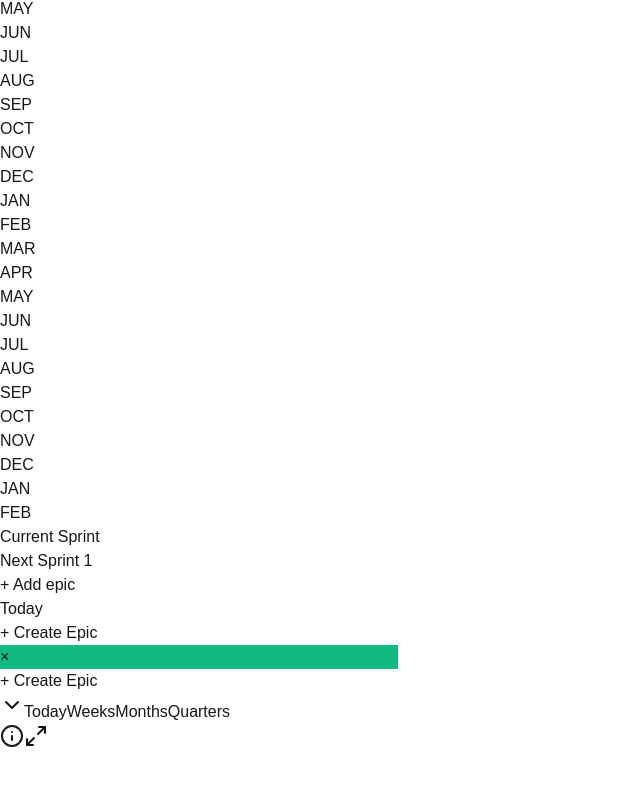
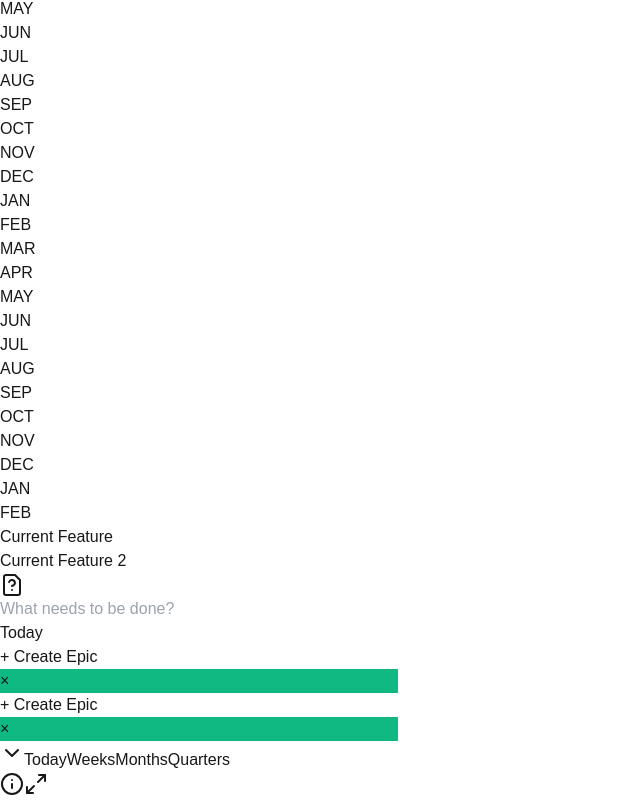
Before and after one commit to marcuapps/jira-like-interface, a Next.js app: page /timeline2 in a window 1280 px wide. Shown: the part 1210-2013 px from the top of the page, without its empty margins (0-640 px from the left). Before the commit the page ends 1965 px from the top, so only its background shows below. Built offline with nearby package versions, Linux system fonts and the light colour scheme.

Commit message:
Add adding new epics

```diff
--- /dev/null
+++ b/src/components/EpicNameTextInput.tsx
@@ -0,0 +1,45 @@
+import React, { InputHTMLAttributes, forwardRef } from 'react';
+
+interface TextInputProps extends InputHTMLAttributes<HTMLInputElement> {
+  icon?: React.ReactNode;
+  placeholder?: string;
+  value?: string;
+  onChange?: (e: React.ChangeEvent<HTMLInputElement>) => void;
+  onEnter?: (value: string) => void;
+  className?: string;
+}
+
+const EpicNameTextInput = forwardRef<HTMLInputElement, TextInputProps>(
+  ({ icon, placeholder, value, onChange, onEnter, className, ...props }, ref) => {
+    return (
+      <div className="relative flex items-center w-full max-w-md">
+        {icon && (
+          <div className="absolute left-3 flex items-center justify-center">
+            {icon}
+          </div>
+        )}
+        <input
+          ref={ref}
+          type="text"
+          placeholder={placeholder}
+          value={value}
+          onChange={onChange}
+          onKeyDown={(e) => {
+            if (e.key === 'Enter' && onEnter) {
+              e.preventDefault();
+              onEnter(e.currentTarget.value);
+            }
+          }}
+          className={`w-full py-2 px-3 ${
+            icon ? 'pl-10' : 'pl-3'
+          } border border-gray-300 bg-white rounded-md shadow-sm focus:outline-none focus:ring-2 focus:ring-indigo-500 focus:border-indigo-500 text-sm ${className}`}
+          {...props}
+        />
+      </div>
+    );
+  }
+);
+
+EpicNameTextInput.displayName = 'TextInput';
+
+export default EpicNameTextInput;
--- a/src/components/NewScrollableTimeline.tsx
+++ b/src/components/NewScrollableTimeline.tsx
@@ -5,7 +5,8 @@ import React, { useState, useRef, useEffect } from 'react';
 import { Sprint, Epic } from '@/lib/types';
 import { getQuarterProgress } from '@/utils/dateUtils';
 import DayTilesRow from './DayTilesRow';
-import { ChevronDown, Maximize2, Info } from 'lucide-react';
+import { ChevronDown, Maximize2, Info, FileQuestion } from 'lucide-react';
+import EpicNameTextInput from './EpicNameTextInput';
 
 type TimeUnit = 'Weeks' | 'Months' | 'Quarters';
 
@@ -14,7 +15,7 @@ interface ScrollableTimelineViewProps {
   onCreateEpic?: (sprintId: string) => void;
   onUpdateEpic?: (epicId: string, updates: Partial<Epic>) => void;
   onDeleteEpic?: (epicId: string) => void;
-  onCreateSprint?: (sprintId: string) => void;
+  onCreateNewEpic?: (sprintId: string, name: string) => void;
 }
 
 const ScrollableTimeline: React.FC<ScrollableTimelineViewProps> = ({
@@ -22,7 +23,7 @@ const ScrollableTimeline: React.FC<ScrollableTimelineViewProps> = ({
   onCreateEpic,
   onUpdateEpic,
   onDeleteEpic,
-  onCreateSprint,
+  onCreateNewEpic,
 }) => {
   // Get today's date
   const today = new Date();
@@ -34,6 +35,7 @@ const ScrollableTimeline: React.FC<ScrollableTimelineViewProps> = ({
   const defaultEndDate = new Date(today);
   defaultEndDate.setFullYear(today.getFullYear() + 2);
 
+  const [inputValue, setInputValue] = useState('');
   const [timeUnit, setTimeUnit] = useState<TimeUnit>('Months');
   const [visibleStartDate, setVisibleStartDate] = useState<Date>(new Date(defaultStartDate));
   const [visibleEndDate, setVisibleEndDate] = useState<Date>(new Date(defaultEndDate));
@@ -497,8 +499,20 @@ const handleEpicMouseDown = (
 };
 
 const handleAddSprint = (sprintId: string) => {
-  onCreateSprint && onCreateSprint(sprintId);
+  // onCreateSprint && onCreateSprint(sprintId);
+  onCreateNewEpic && onCreateNewEpic(sprintId);
 }
+
+const handleEnterPress = (value: string) => {
+  console.log('Enter pressed with value:', value);
+  // Add your action logic here
+  // For example: submit the form, add a todo item, etc.
+
+  onCreateNewEpic && onCreateNewEpic(sprints[0].id, value);
+
+  // Optionally clear the input after action
+  setInputValue('');
+};
 
   return (
     <div className="flex flex-col border border-gray-200 rounded">
@@ -514,7 +528,7 @@ const handleAddSprint = (sprintId: string) => {
           {/* Headers that scroll with content */}
           <div className="flex border-b border-gray-200">
             {/* Fixed left sidebar */}
-            <div className="flex-shrink-0 w-48 border-r border-gray-200 bg-white sticky left-0 z-20">
+            <div className="flex-shrink-0 w-96 border-r border-gray-200 bg-white sticky left-0 z-20">
               <div className="h-8"></div>
             </div>
 
@@ -548,7 +562,7 @@ const handleAddSprint = (sprintId: string) => {
           {/* Content area */}
           <div className="flex">
             {/* Fixed sprint names sidebar */}
-            <div className="flex-shrink-0 w-48 border-r border-gray-200 sticky left-0 bg-white z-10">
+            {/* <div className="flex-shrink-0 w-96 border-r border-gray-200 sticky left-0 bg-white z-10">
               {sprints.map((sprint) => (
                 <div
                   key={sprint.id}
@@ -562,6 +576,39 @@ const handleAddSprint = (sprintId: string) => {
                   className='py-1 rounded text-gray-700 hover:bg-gray-50'
                   onClick={() => handleAddSprint(sprints[0].id)}
                 >+ Add epic</button>
+              </div>
+              <div>
+              <EpicNameTextInput
+                  icon={<FileQuestion />}
+                  placeholder="What needs to be done?"
+                  value={inputValue}
+                  onChange={(e) => setInputValue(e.target.value)}
+                  onEnter={handleEnterPress}
+                />
+              </div>
+            </div> */}
+
+            <div className="flex-shrink-0 w-96 border-r border-gray-200 sticky left-0 bg-white z-10">
+              {sprints.map((sprint) => (
+                <div key={sprint.id}>
+                  {sprint.epics?.map((epic) => (
+                    <div
+                      key={epic.id}
+                      className="p-4 border-b border-gray-200 h-12 flex items-center"
+                    >
+                      <div className="font-medium">{epic.name}</div>
+                    </div>
+                  ))}
+                </div>
+              ))}
+              <div className='p-2'>
+                <EpicNameTextInput
+                  icon={<FileQuestion />}
+                  placeholder="What needs to be done?"
+                  value={inputValue}
+                  onChange={(e) => setInputValue(e.target.value)}
+                  onEnter={handleEnterPress}
+                />
               </div>
             </div>
 
@@ -597,24 +644,26 @@ const handleAddSprint = (sprintId: string) => {
               )}
 
               {/* Sprint rows */}
-              {sprints.map((sprint) => (
+              {sprints[0].epics?.map((epic) => (
                 <div
-                  key={sprint.id}
-                  data-sprint-id={sprint.id}
+                  key={epic.id}
+                  data-sprint-id={epic.id}
                   className={`relative border-b border-gray-200 h-12 sprint-row ${
-                    currentHoverSprint === sprint.id && draggingEpic ? 'bg-blue-50' : ''
+                    currentHoverSprint === epic.id && draggingEpic ? 'bg-blue-50' : ''
                   }`}
                 >
                   <button
                     className="absolute left-4 top-1/2 transform -translate-y-1/2 bg-blue-50 hover:bg-blue-100 text-blue-700 text-sm py-1 px-3 rounded flex items-center"
-                    onClick={() => onCreateEpic && onCreateEpic(sprint.id)}
+                    onClick={() => onCreateEpic && onCreateEpic(epic.id)}
                   >
                     <span className="mr-1">+</span> Create Epic
                   </button>
 
-                  {/* Epics in this sprint */}
-                  {sprint.epics?.map((epic) => {
-                    if (epic.startDate && epic.endDate) {
+
+
+                  {/* Render single epic directly */}
+                  {epic.startDate && epic.endDate && (
+                    (() => {
                       const style = calculateItemStyle(epic.startDate, epic.endDate);
                       const isDragging = draggingEpic === epic.id;
                       const isResizing = resizingEpic?.id === epic.id;
@@ -660,8 +709,11 @@ const handleAddSprint = (sprintId: string) => {
                           )}
                         </div>
                       );
-                  }
-                  })}
+                    })()
+                  )}
+
+                  {/* Epics in this sprint */}
+
                 </div>
               ))}
             </div>
--- a/src/components/NewTimelineContainer.tsx
+++ b/src/components/NewTimelineContainer.tsx
@@ -22,15 +22,15 @@ const NewTimelineContainer: React.FC = () => {
           startDate: new Date(today.getFullYear(), today.getMonth() - 1, 15),
           endDate: new Date(today.getFullYear(), today.getMonth() + 1, 15),
           color: '#10b981'
-        }
+        },
+        {
+          id: 'epic-3',
+          name: 'Current Feature 2',
+          startDate: new Date(today.getFullYear(), today.getMonth(), 15),
+          endDate: new Date(today.getFullYear(), today.getMonth() + 2, 15),
+          color: '#10b981'
+        },
       ]
-    },
-    {
-      id: 'sprint-next-1',
-      name: 'Next Sprint 1',
-      startDate: new Date(today.getFullYear(), today.getMonth() + 1, 1),
-      endDate: new Date(today.getFullYear(), today.getMonth() + 1, 14),
-      epics: []
     },
   ]);
 
@@ -169,14 +169,16 @@ const NewTimelineContainer: React.FC = () => {
 
 
   // Create new sprint
-  const handleCreateSprint = (sprintId: string) => {
+  const handleCreateNewEpic = (sprintId: string, name: string) => {
     const sprint = sprints.find(s => s.id === sprintId);
     if (!sprint) return;
 
     // Create sprint with default 2 week duration
     const newEpic: Epic = {
       id: `epic-${Date.now()}`,
-      name: `New Epic ${Math.floor(Math.random() * 1000)}`,
+      name: name,
+      startDate: new Date(today.getFullYear(), today.getMonth() - 2, 1),
+      endDate: new Date(today.getFullYear(), today.getMonth() + 1, 12),
       color: getRandomColor()
     };
 
@@ -215,7 +217,7 @@ const NewTimelineContainer: React.FC = () => {
             onCreateEpic={handleCreateEpic}
             onUpdateEpic={handleUpdateEpic}
             onDeleteEpic={handleDeleteEpic}
-            onCreateSprint={handleCreateSprint}
+            onCreateNewEpic={handleCreateNewEpic}
           />
         </div>
       </div>
```
Lines whose indentation alone changed are shown as unchanged.
